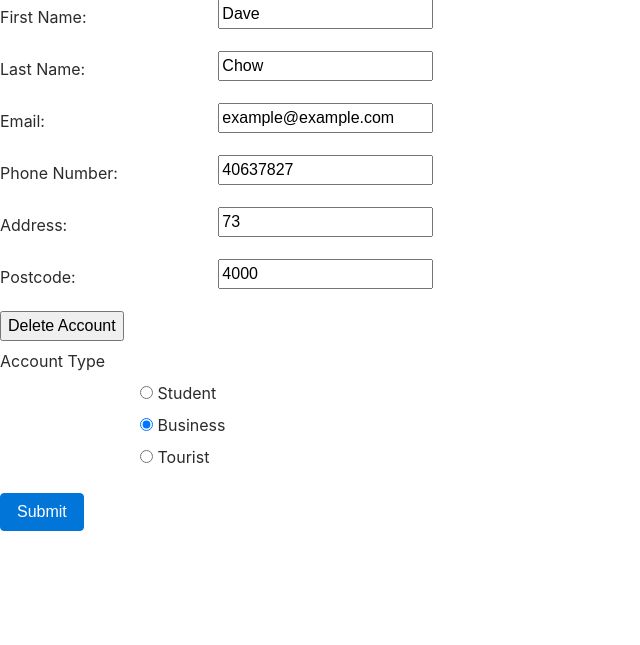
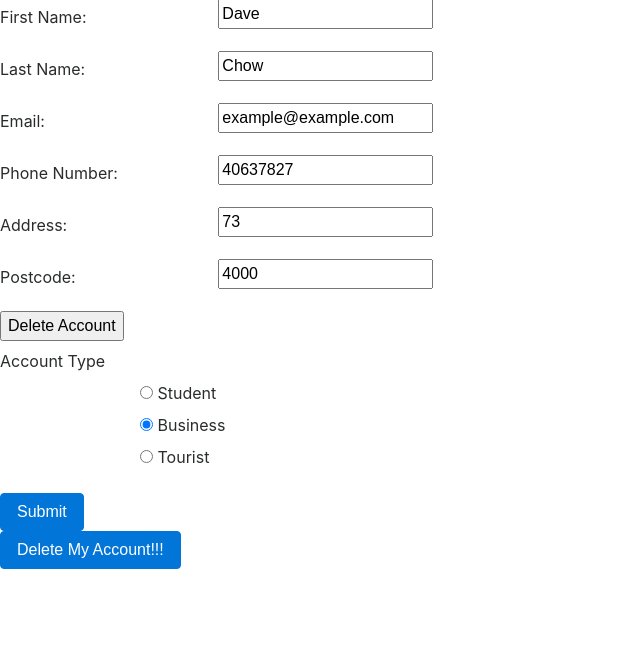
Before and after one commit to danieljee/IFB299-group45, a Django app: page /account/edit in a window 1280 px wide. Shown: the part 123-768 px from the top of the page, without its empty margins (0-640 px from the left). Run offline with Django 3.2, Linux system fonts and the light colour scheme; a user stored in the database is signed in; data comes from the database, SQL or seed files in the repository; some libraries are stand-ins or nearby versions.

Commit message:
Update EditAccount.html

```diff
--- a/ifb299/app/templates/EditAccount.html
+++ b/ifb299/app/templates/EditAccount.html
@@ -92,6 +92,11 @@
 
 			<button type="submit" class="btn btn-primary">Submit</button>
 		</form>
+
+		<form method="DELETE" action="" class="">
+				<button type="submit" class="btn btn-primary">Delete My Account!!!</button>
+		</form>
+
 		<div style="margin-left: 10px">
 		</div>
 
```
